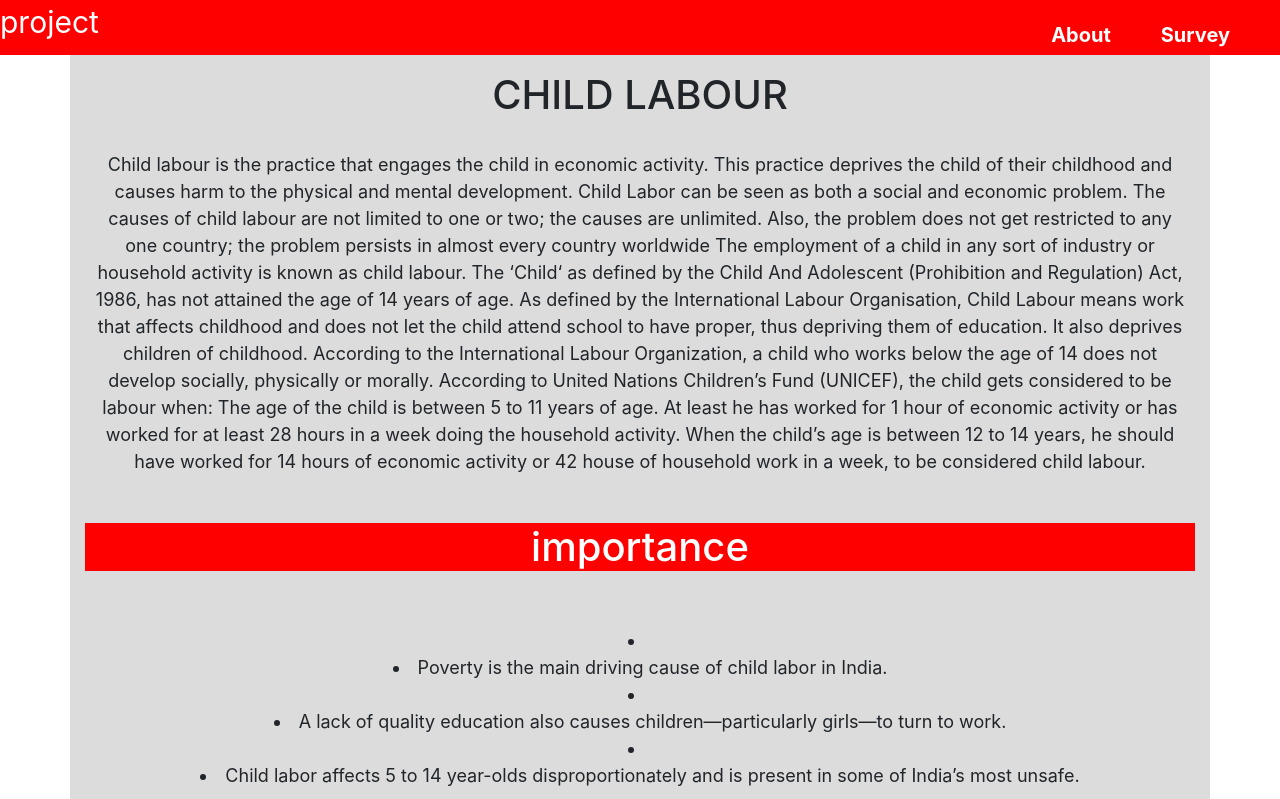
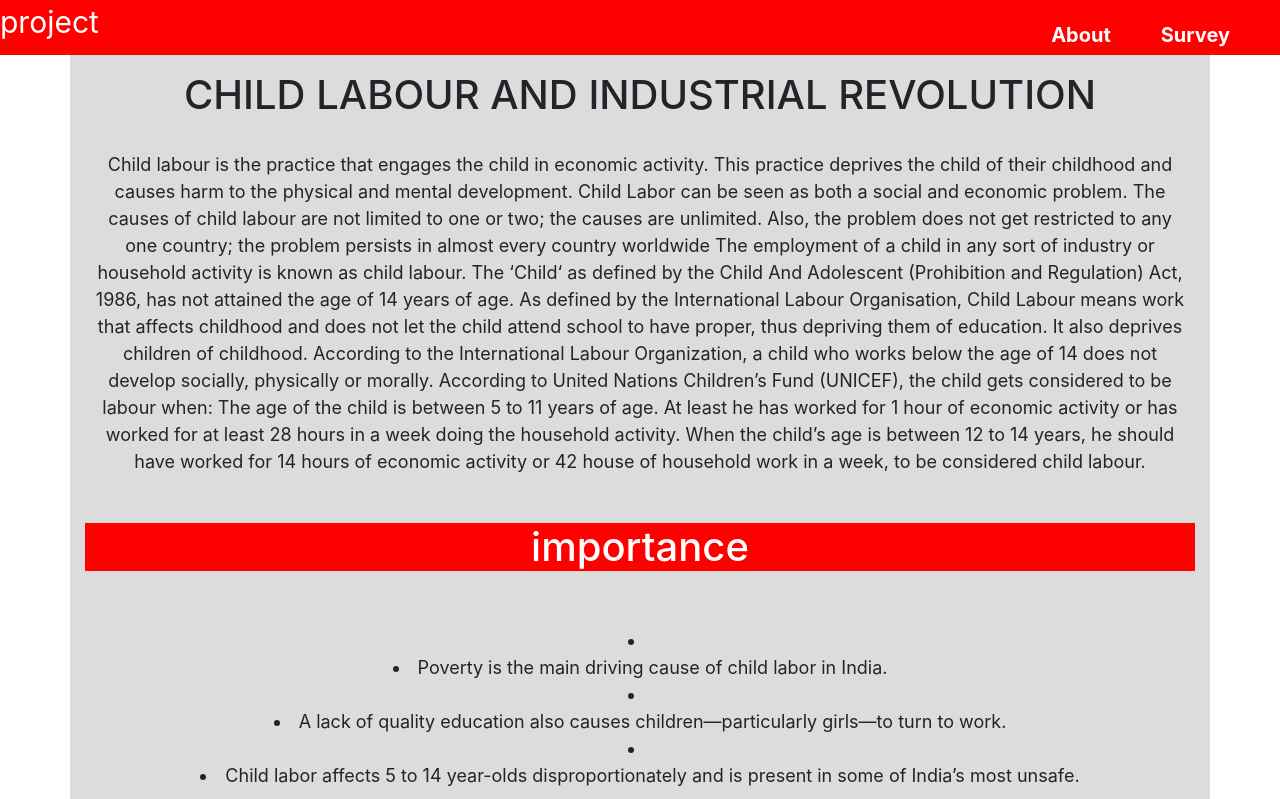
Before and after one commit to mahatmagandhi1234/children, a plain HTML site: page index.html in a window 1280 px wide. Shown: the top 799 px of the page. Drawn offline with nearby package versions, Linux system fonts and the light colour scheme.

Commit message:
Update index.html

```diff
--- a/index.html
+++ b/index.html
@@ -64,7 +64,7 @@
 
         <div class="row text-center">
             <div class="col">
-            <h1>CHILD LABOUR</h1></div>
+            <h1>CHILD LABOUR AND INDUSTRIAL REVOLUTION</h1></div>
         </div>
 
 
```
